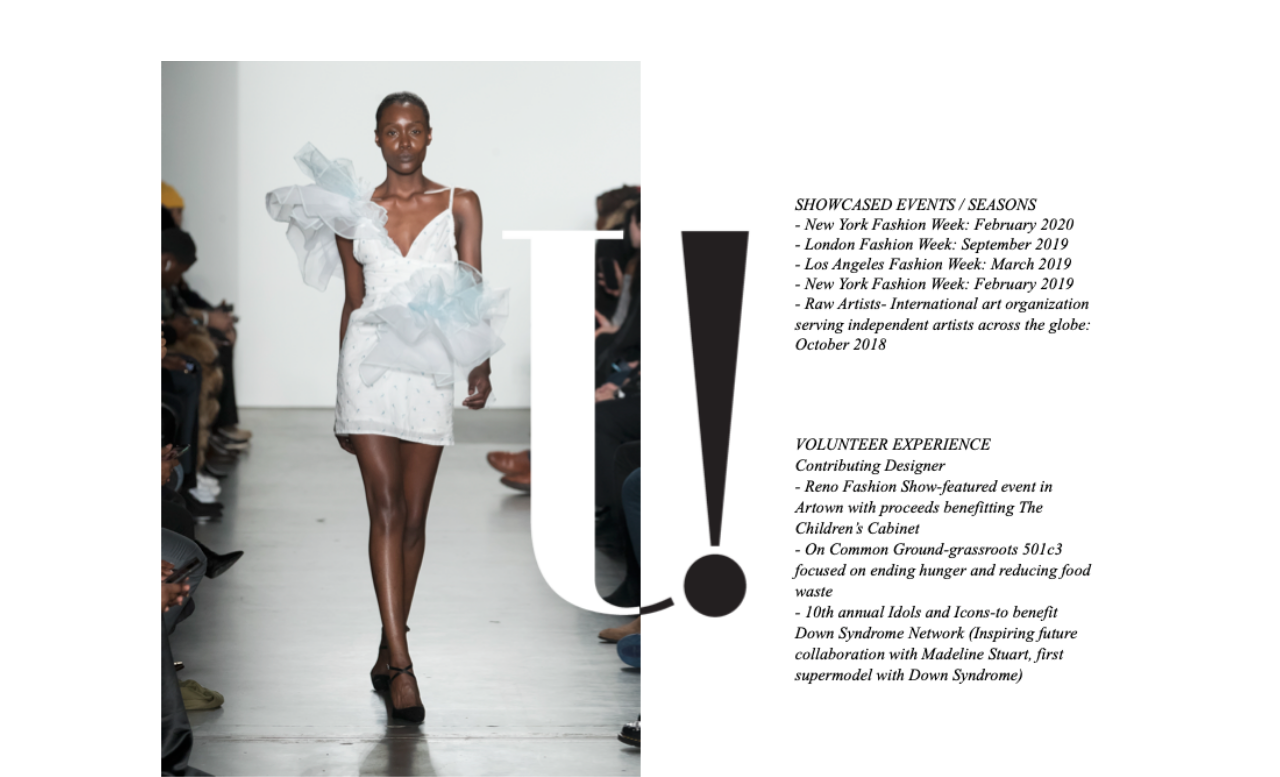
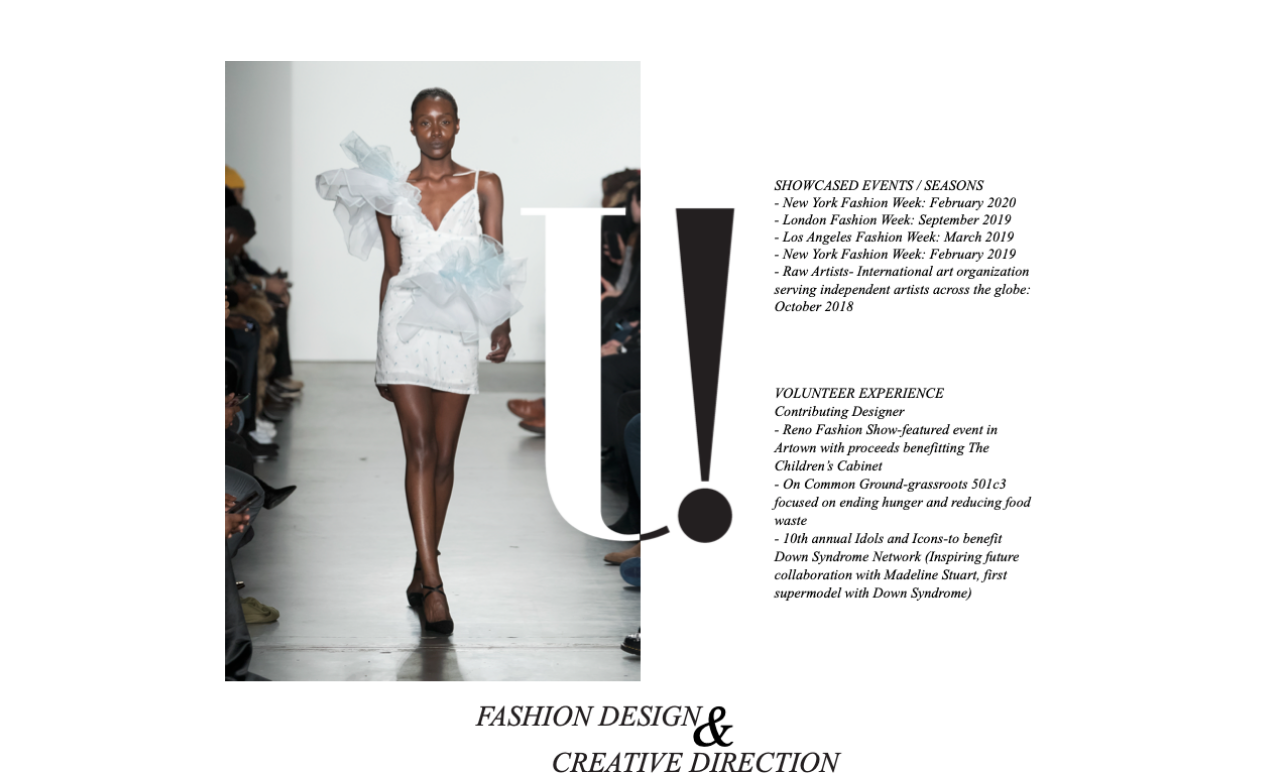
Before and after one commit to gdelvalle99/taylor_website, a Gatsby site: page / in a window 1280 px wide. Shown: the part 1265-2042 px from the top of the page. Built offline with nearby package versions, Linux system fonts and the light colour scheme; Gatsby itself is replaced by a stand-in of ours; a web font is replaced by a local one.

Commit message:
blog looks slightly better

```diff
--- a/src/pages/global.module.css
+++ b/src/pages/global.module.css
@@ -42,7 +42,7 @@
   display: block;
   margin-left: auto;
   margin-right: auto;
-  width: 75vw;
+  width: 65vw;
 }
 
 .video{
--- a/src/templates/blog-post.module.css
+++ b/src/templates/blog-post.module.css
@@ -29,7 +29,7 @@
   float:left;
 }
 
-@media screen and (max-width:800px)
+@media screen and (max-width:630px)
 {
   .title{
     margin-left: 25%;
```
